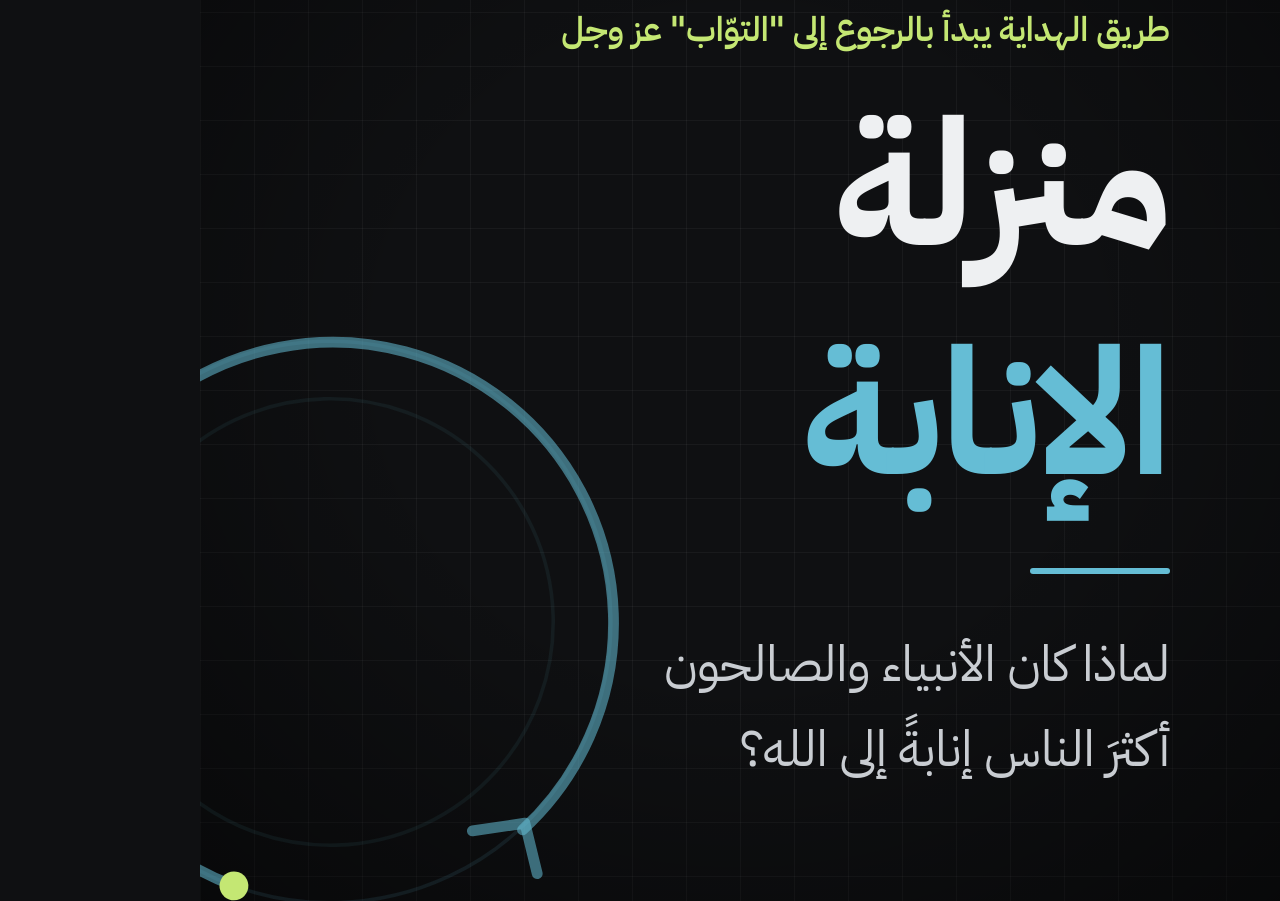
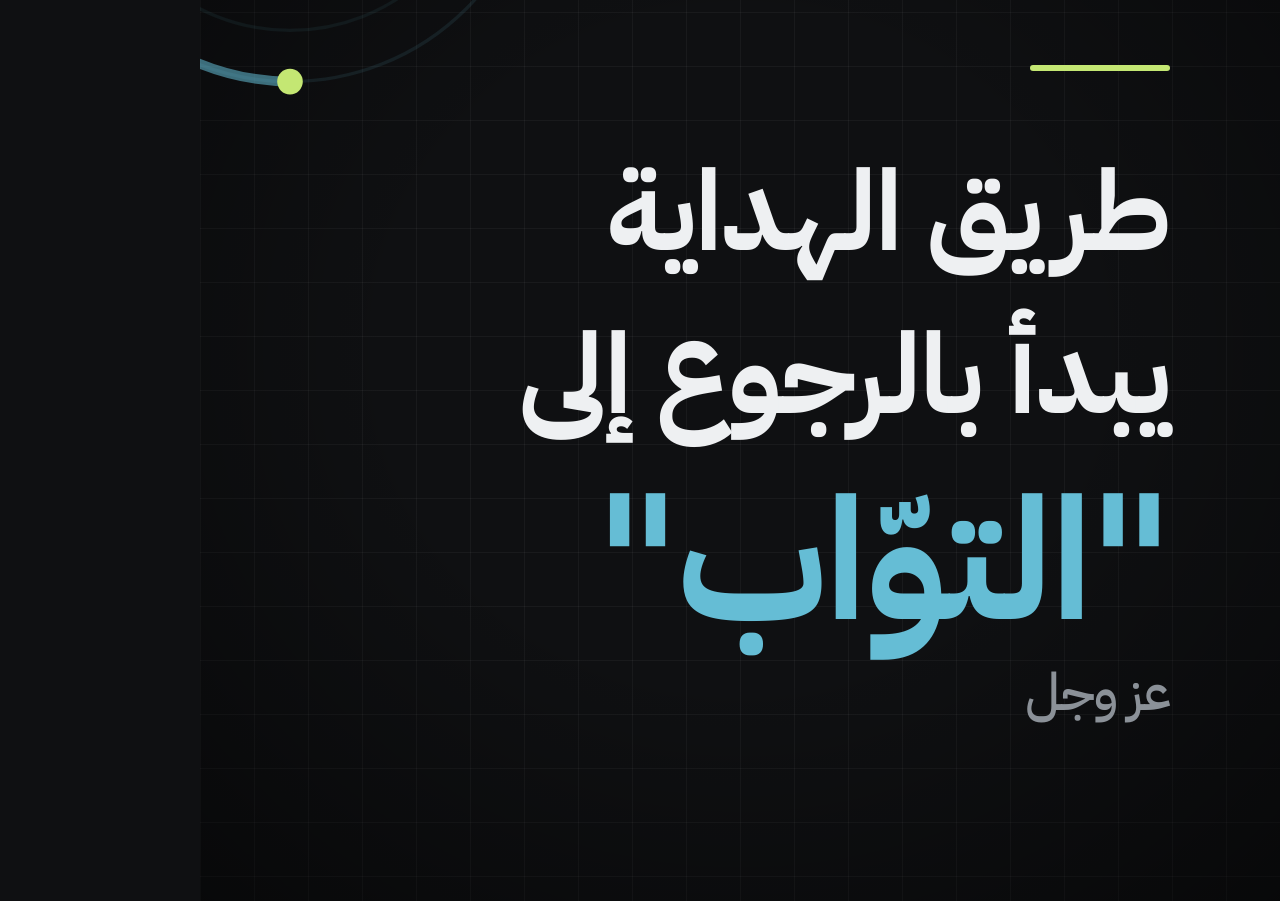
Before and after one commit to buomar52-png/Design-course, a plain HTML site: page carousels/manzilat-al-inaba/carousel.html in a window 1280 px wide. Shown: the part 258-1159 px from the top of the page. Drawn offline with Linux system fonts and the light colour scheme.

Commit message:
Carousel cover: replace title with new headline and rebalance layout
Co-Authored-By: Claude Opus 5.5 <noreply@anthropic.com>
Claude-Session: https://claude.ai/code/session_01BaYRa7bC6zxZgA65wvC7DU

```diff
--- a/carousels/manzilat-al-inaba/carousel.html
+++ b/carousels/manzilat-al-inaba/carousel.html
@@ -77,8 +77,11 @@ b{font-weight:700;color:var(--blue)}
 .cover h1 span{color:var(--blue)}
 .cover .rule{width:140px;height:6px;background:var(--blue);border-radius:3px;margin:46px 0 46px}
 .cover .sub{font-size:50px;line-height:1.7;color:#c9cdd2;font-weight:400}
-.ring{position:absolute;left:-230px;bottom:110px;width:720px;height:720px;transform:rotate(200deg)}
+.ring{position:absolute;left:-230px;top:-230px;width:640px;height:640px;transform:rotate(180deg)}
 
+.cover h1.ct{font-size:112px;line-height:1.45;font-weight:700}
+.cover h1.ct span{font-size:170px;line-height:1.15;color:var(--blue);display:inline-block;margin:6px 0}
+.cover h1.ct em{display:block;margin-top:-6px;font-style:normal;font-size:52px;font-weight:500;color:var(--muted)}
 .big-q{font-size:200px;line-height:1;color:var(--blue);opacity:.18;font-family:"Plex";position:absolute;top:150px;left:100px}
 </style>
 </head>
@@ -94,10 +97,8 @@ b{font-weight:700;color:var(--blue)}
     <circle cx="100" cy="22" r="4" fill="#c4e773"/>
   </svg>
   <div class="body">
-    <div class="kicker">طريق الهداية يبدأ بالرجوع إلى "التوّاب" عز وجل</div>
-    <h1>منزلة<br><span>الإنابة</span></h1>
-    <div class="rule"></div>
-    <p class="sub">لماذا كان الأنبياء والصالحون<br>أكثرَ الناس إنابةً إلى الله؟</p>
+    <div class="rule" style="background:var(--lime);margin:0 0 56px"></div>
+    <h1 class="ct">طريق الهداية<br>يبدأ بالرجوع إلى<br><span>"التوّاب"</span><br><em>عز وجل</em></h1>
   </div>
   <div class="foot"><span dir="ltr">@abdulla_7amdan</span>
     <div class="swipe"><svg viewBox="0 0 24 24" fill="none" stroke="#c4e773" stroke-width="1.8" stroke-linecap="round" stroke-linejoin="round"><path d="M19 12H5M11 6l-6 6 6 6"/></svg>اسحب</div>
```
Also changed, not shown: 1 other file.
